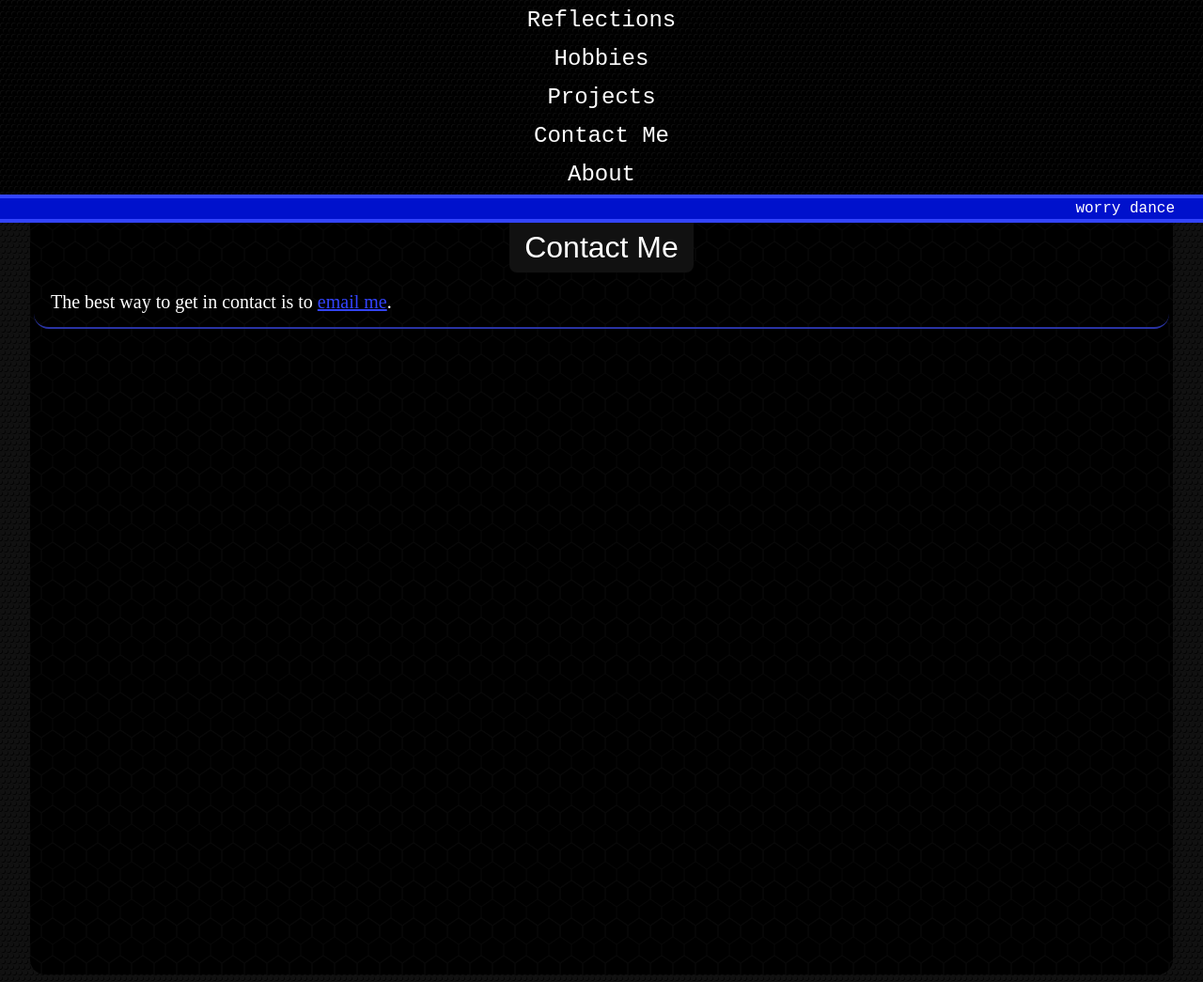
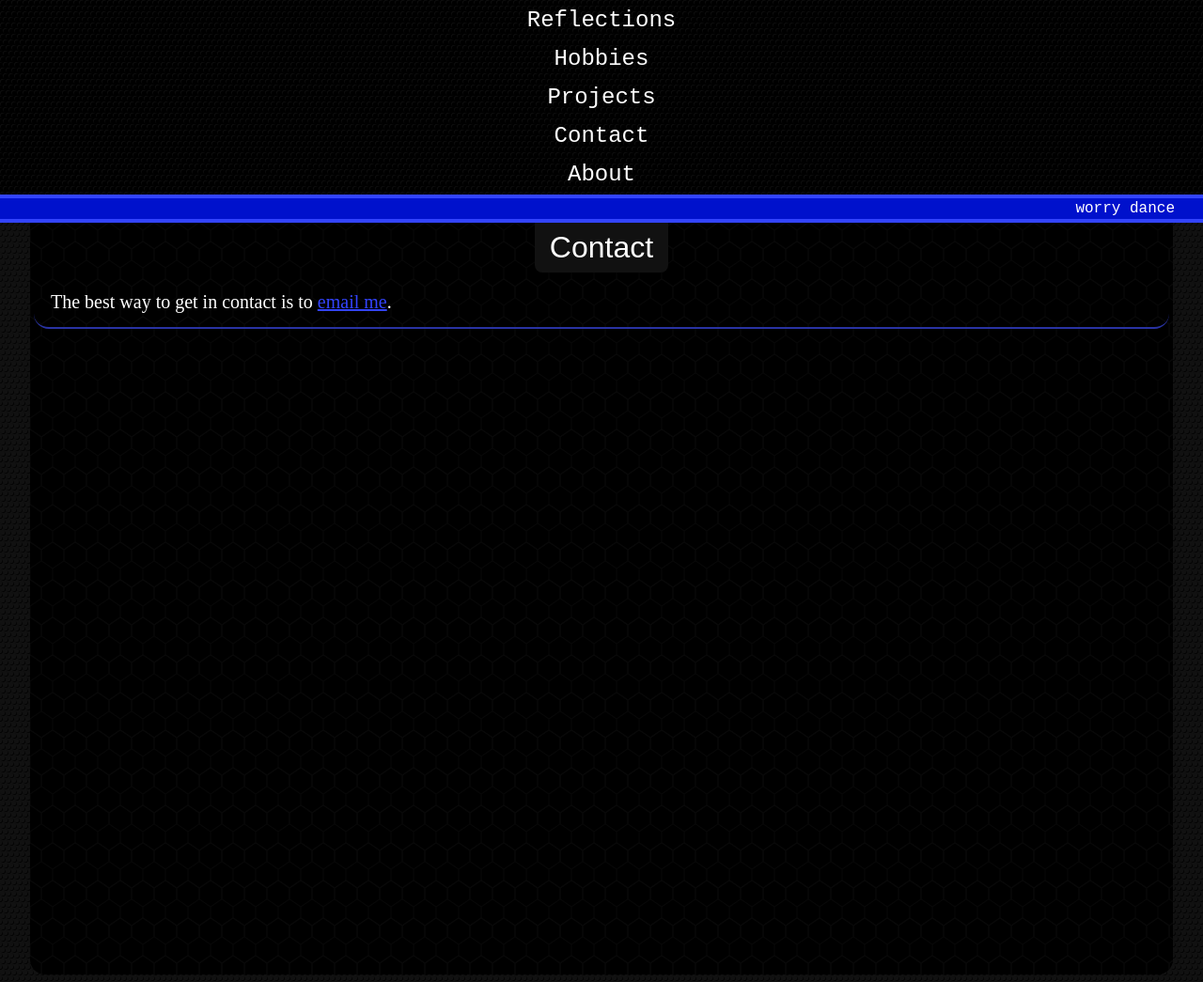
Before and after one commit to cryo-warden/cryo-warden.github.io, a Jekyll site: the page built from contact.html, in a window 1280 px wide. Shown: the whole page at 94% size. Built offline with Jekyll 4.4.1, drawn with Linux system fonts in a browser that asks for light colours.

Commit message:
cleanup text

```diff
--- a/_data/nav_items.yml
+++ b/_data/nav_items.yml
@@ -7,7 +7,7 @@
 - label: Projects
   permalink: /projects/
 
-- label: Contact Me
+- label: Contact
   permalink: /contact/
 
 - label: About
--- a/contact.html
+++ b/contact.html
@@ -1,7 +1,7 @@
 ---
 layout: page
 permalink: /contact/
-title: Contact Me
+title: Contact
 ---
 
 <p>
```
Also changed, not shown: _projects/intelligence-explosion.md (+0 -4 lines), _projects/war-of-arcana.md (+0 -2 lines).
